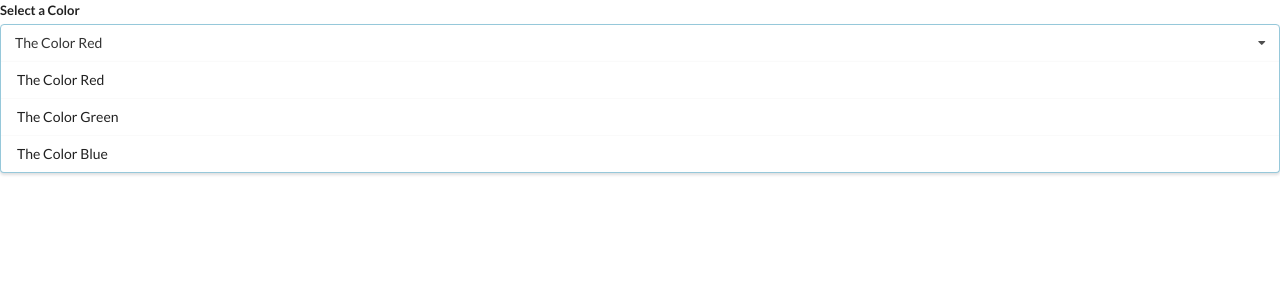
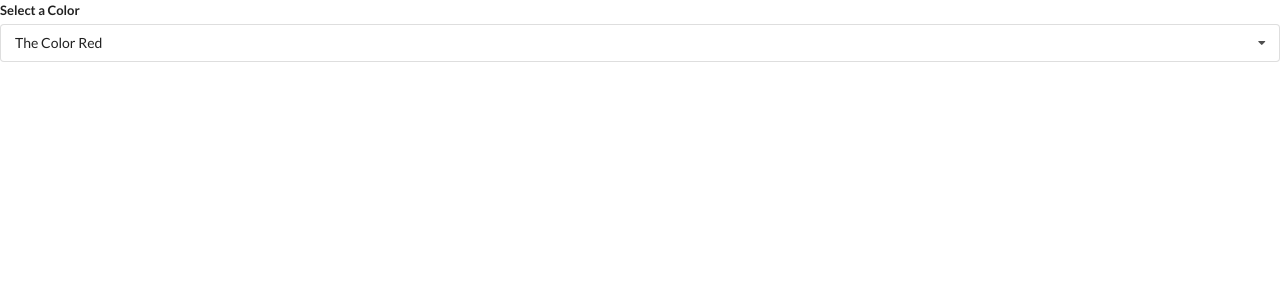
Before and after one commit to samuelaparker/widgets, a React (Create React App) app: page / in a window 1280 px wide. Shown: the top 300 px of the page. Built offline with nearby package versions, Linux system fonts and the light colour scheme.

Commit message:
11.13.20 10:33am

```diff
--- a/src/components/Dropdown.js
+++ b/src/components/Dropdown.js
@@ -1,8 +1,12 @@
-import React from 'react'
+import React, { useState } from 'react';
 
 
 const Dropdown = ({ options, selected, onSelectedChange, test }) => { //destructor options from props object
+    const [open, setOpen] = useState(false);
     const renderedOptions = options.map((option) => {
+        if (option.value === selected.value) { //keeps selected color from being shown twice
+            return null;
+        }
         return (
             <div
             key={option.value}
@@ -18,10 +22,10 @@
         <div className="ui form">
             <div className="field">
                 <label className="label">Select a Color</label>
-                <div className="ui selection dropdown visible active">
+                <div onClick={() => setOpen(!open)} className={`ui selection dropdown ${open ? 'visible active' : ''}`}>
                     <i className="dropdown icon"></i>
                     <div className="text">{selected.label}</div>
-                    <div className="menu visible transition">
+                    <div className={`menu ${open ? 'visible transition' : ''}`}>
                         {renderedOptions}
                     </div>
                 </div>
```
